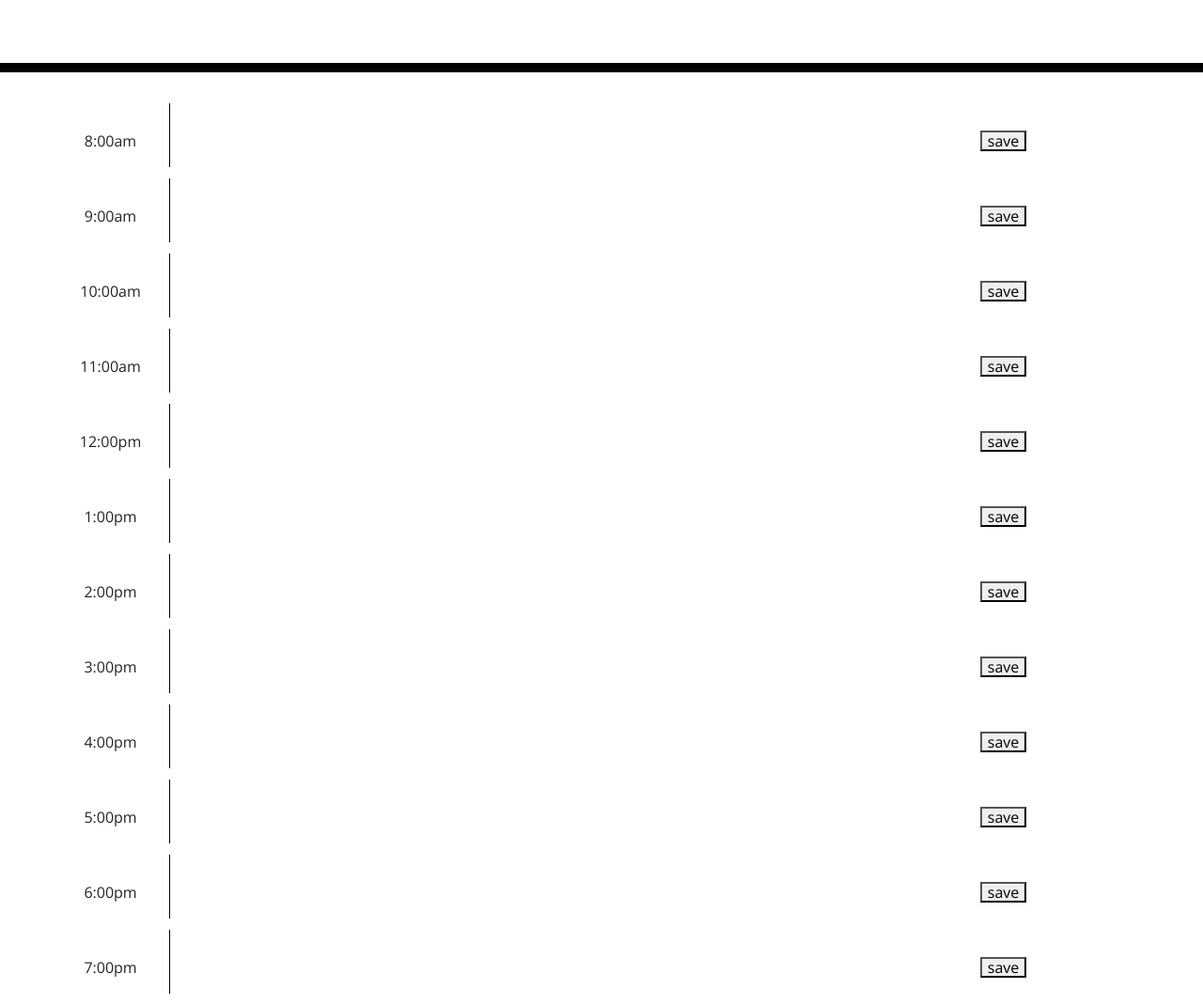
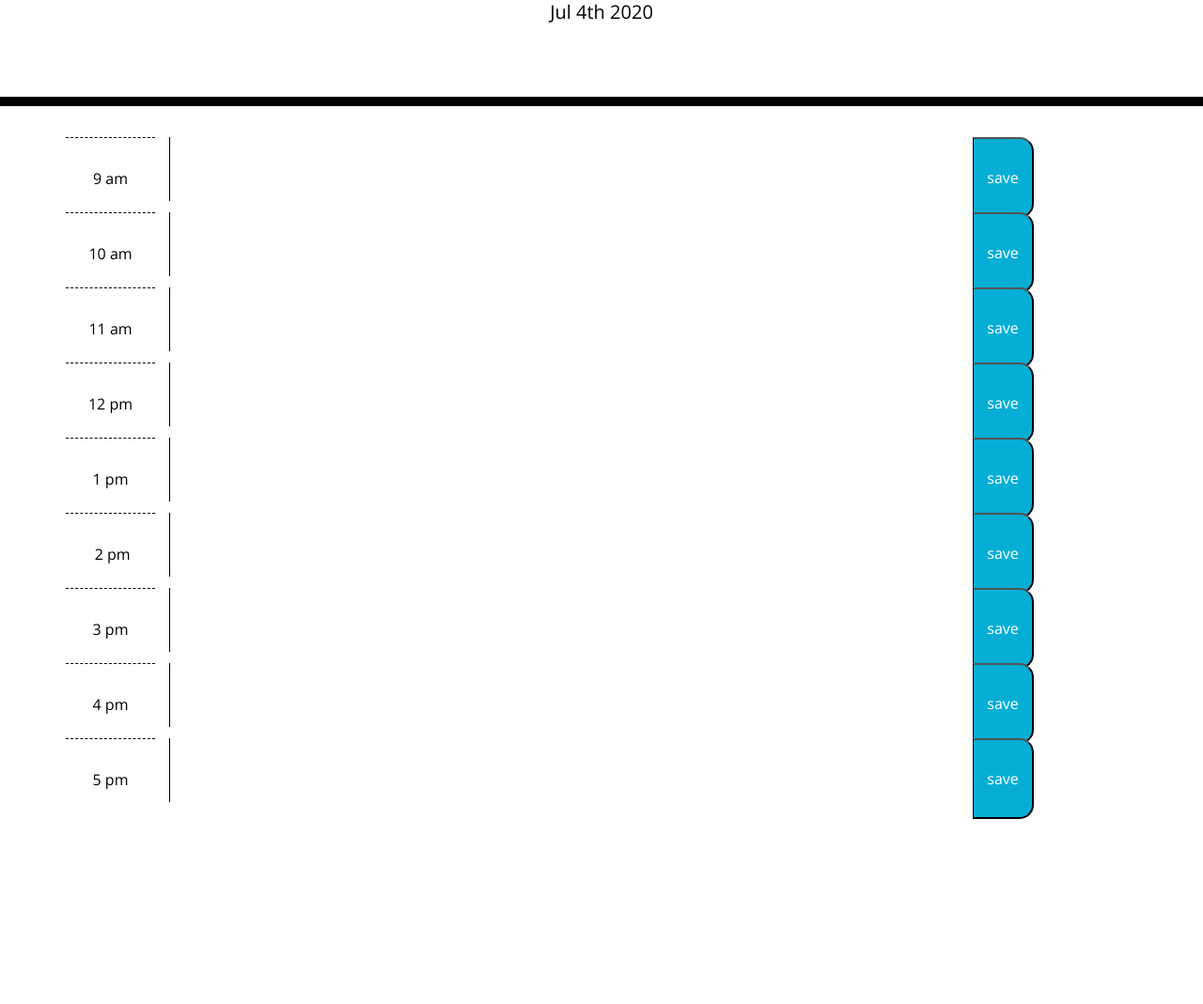
Before and after one commit to dchoi20/homework5, a plain HTML site: page index.html in a window 1280 px wide. Shown: the part 191-1260 px from the top of the page at 94% size. After the commit the page ends 1066 px from the top, so only its background shows below. Drawn offline with nearby package versions, Linux system fonts and the light colour scheme.

Commit message:
changed HTML page. Added values to buttons

```diff
--- a/index.html
+++ b/index.html
@@ -20,70 +20,66 @@
         <p id="currentDay" class="lead"></p>
     </header>
     <div class="container">
+
         <div class="row">
-            <div class="col-1 centerItem">8:00am</div>
-            <div class="col-9"><textarea name="planner" cols="116" rows="3"></textarea></div>
-            <div class="col-1 centerItem"><button>save</button></div>
+            <div class="col-1 centerItem hour">9 am</div>
+            <div class="col-9"><textarea name="9" cols="116" rows="3" class="textArea"></textarea>
+            </div>
+            <div class="col-1 centerItem"><button class="saveBtn" value="9">save</button></div>
         </div>
         <div class="row">
-            <div class="col-1 centerItem">9:00am</div>
-            <div class="col-9"><textarea name="planner" cols="116" rows="3"></textarea></div>
-            <div class="col-1 centerItem"><button>save</button></div>
+            <div class="col-1 centerItem hour">10 am</div>
+            <div class="col-9"><textarea name="10" cols="116" rows="3" class="textArea"></textarea>
+            </div>
+            <div class="col-1 centerItem"><button class="saveBtn" value="10">save</button></div>
         </div>
         <div class="row">
-            <div class="col-1 centerItem">10:00am</div>
-            <div class="col-9"><textarea name="planner" cols="116" rows="3"></textarea></div>
-            <div class="col-1 centerItem"><button>save</button></div>
+            <div class="col-1 centerItem hour">11 am</div>
+            <div class="col-9"><textarea name="11" cols="116" rows="3" class="textArea"></textarea>
+            </div>
+            <div class="col-1 centerItem"><button class="saveBtn" value="11">save</button></div>
         </div>
         <div class="row">
-            <div class="col-1 centerItem">11:00am</div>
-            <div class="col-9"><textarea name="planner" cols="116" rows="3"></textarea></div>
-            <div class="col-1 centerItem"><button>save</button></div>
+            <div class="col-1 centerItem hour">12 pm</div>
+            <div class="col-9"><textarea name="12" cols="116" rows="3" class="textArea"></textarea>
+            </div>
+            <div class="col-1 centerItem"><button class="saveBtn" value="12">save</button></div>
         </div>
         <div class="row">
-            <div class="col-1 centerItem">12:00pm</div>
-            <div class="col-9"><textarea name="planner" cols="116" rows="3"></textarea></div>
-            <div class="col-1 centerItem"><button>save</button></div>
+            <div class="col-1 centerItem hour">1 pm</div>
+            <div class="col-9"><textarea name="1" cols="116" rows="3" class="textAreaOne"></textarea>
+            </div>
+            <div class="col-1 centerItem"><button class="saveBtn" value="13">save</button></div>
         </div>
         <div class="row">
-            <div class="col-1 centerItem">1:00pm</div>
-            <div class="col-9"><textarea name="planner" cols="116" rows="3"></textarea></div>
-            <div class="col-1 centerItem"><button>save</button></div>
+            <div class="col-1 centerItem hour"> 2 pm</div>
+            <div class="col-9"><textarea name="2" cols="116" rows="3" class="textArea"></textarea>
+            </div>
+            <div class="col-1 centerItem"><button class="saveBtn" value="14">save</button></div>
         </div>
         <div class="row">
-            <div class="col-1 centerItem">2:00pm</div>
-            <div class="col-9"><textarea name="planner" cols="116" rows="3"></textarea></div>
-            <div class="col-1 centerItem"><button>save</button></div>
+            <div class="col-1 centerItem hour">3 pm</div>
+            <div class="col-9"><textarea name="3" cols="116" rows="3" class="textArea"></textarea>
+            </div>
+            <div class="col-1 centerItem"><button class="saveBtn" value="15">save</button></div>
         </div>
         <div class="row">
-            <div class="col-1 centerItem">3:00pm</div>
-            <div class="col-9"><textarea name="planner" cols="116" rows="3"></textarea></div>
-            <div class="col-1 centerItem"><button>save</button></div>
+            <div class="col-1 centerItem hour">4 pm</div>
+            <div class="col-9"><textarea name="4" cols="116" rows="3" class="textArea"></textarea>
+            </div>
+            <div class="col-1 centerItem"><button class="saveBtn" value="16">save</button></div>
         </div>
         <div class="row">
-            <div class="col-1 centerItem">4:00pm</div>
-            <div class="col-9"><textarea name="planner" cols="116" rows="3"></textarea></div>
-            <div class="col-1 centerItem"><button>save</button></div>
+            <div class="col-1 centerItem hour">5 pm</div>
+            <div class="col-9"><textarea name="5" cols="116" rows="3" class="textArea"></textarea>
+            </div>
+            <div class="col-1 centerItem"><button class="saveBtn" value="17">save</button></div>
         </div>
-        <div class="row">
-            <div class="col-1 centerItem">5:00pm</div>
-            <div class="col-9"><textarea name="planner" cols="116" rows="3"></textarea></div>
-            <div class="col-1 centerItem"><button>save</button></div>
-        </div>
-        <div class="row">
-            <div class="col-1 centerItem">6:00pm</div>
-            <div class="col-9"><textarea name="planner" cols="116" rows="3"></textarea></div>
-            <div class="col-1 centerItem"><button>save</button></div>
-        </div>
-        <div class="row">
-            <div class="col-1 centerItem">7:00pm</div>
-            <div class="col-9"><textarea name="planner" cols="116" rows="3"></textarea></div>
-            <div class="col-1 centerItem"><button>save</button></div>
-        </div>
+
     </div>
-
     <script src="https://code.jquery.com/jquery-3.4.1.min.js"></script>
-    <script src="https://cdnjs.cloudflare.com/ajax/libs/moment.js/2.24.0/moment.min.js"></script>
+    <script src="https://cdnjs.cloudflare.com/ajax/libs/moment.js/2.27.0/moment.min.js"></script>
+    <script src="script.js"></script>
 </body>
 
 </html>
--- /dev/null
+++ b/script.js
@@ -0,0 +1,24 @@
+$(document).ready(function () {
+  $("#currentDay").text(moment().format("MMM do YYYY"));
+  let today = new Date();
+  timeNow = today.getHours();
+
+  //   $(".saveBtn")
+
+  // if ( < timeNow) {
+  //   // grey
+  //   $(".textArea").addClass("past");
+  // }else if ( == timeNow) {
+  //   red
+  //   $(".textArea").addClass("present");
+  // } else {
+  //   // green
+  //   $(".textArea").addClass("future");
+  // }
+
+  // SAVE BUTTON
+
+  $(".hour").on("mouseover", () => {});
+});
+
+$(".saveBtn").on("click", () => {});
--- a/style.css
+++ b/style.css
@@ -64,6 +64,8 @@ textarea {
   border-bottom-right-radius: 15px;
   background-color: #06aed5;
   color: white;
+  height: 100%;
+  width: 100%;
 }
 
 .saveBtn i:hover {
```
